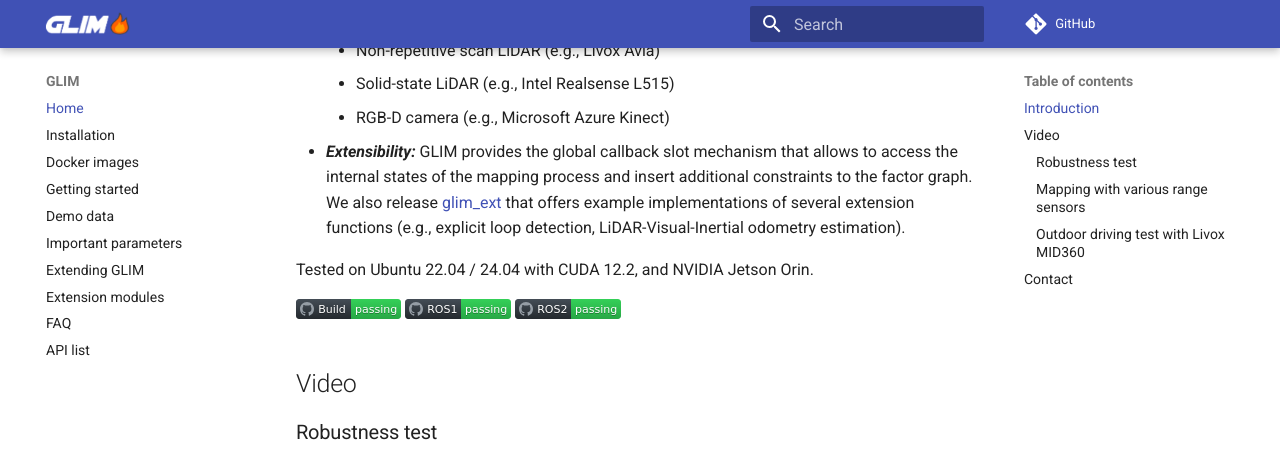
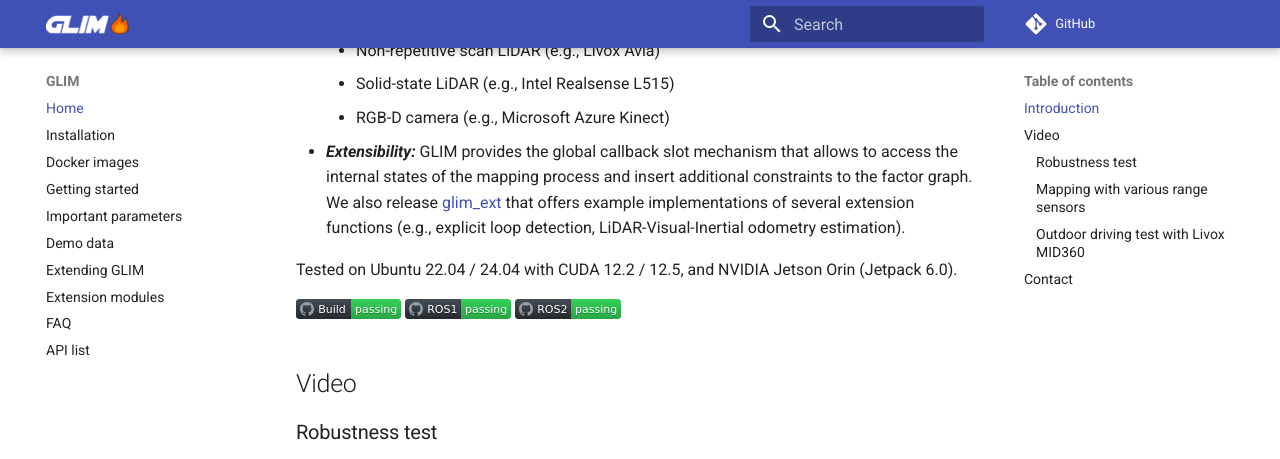
Before and after one commit to koide3/glim, an MkDocs documentation site: the page built from docs/index.md, in a window 1280 px wide and 900 px high, scrolled down 688 px, cut to the strip 0-459 px from the top of the window. Built offline with MkDocs 1.6.1 and Material for MkDocs 9.7.7, drawn with Linux system fonts in a browser that asks for light colours; nearby versions of some CDN libraries; comment, search, counter and statistics services are not loaded.

Commit message:
refine docs

```diff
--- a/docs/index.md
+++ b/docs/index.md
@@ -15,7 +15,7 @@
     - RGB-D camera (e.g., Microsoft Azure Kinect)
 - ***Extensibility:*** GLIM provides the global callback slot mechanism that allows to access the internal states of the mapping process and insert additional constraints to the factor graph. We also release [glim_ext](https://github.com/koide3/glim_ext) that offers example implementations of several extension functions (e.g., explicit loop detection, LiDAR-Visual-Inertial odometry estimation).
 
-Tested on Ubuntu 22.04 / 24.04 with CUDA 12.2, and NVIDIA Jetson Orin.
+Tested on Ubuntu 22.04 / 24.04 with CUDA 12.2 / 12.5, and NVIDIA Jetson Orin (Jetpack 6.0).
 
 [![Build test status](assets/build.svg)](https://github.com/koide3/glim/actions/workflows/build.yml)
 [![ROS1](assets/ros1.svg)](https://github.com/koide3/glim_ros1/actions/workflows/docker_push.yml)
--- a/mkdocs.yml
+++ b/mkdocs.yml
@@ -49,8 +49,8 @@ nav:
     - 'installation.md'
     - 'docker.md'
     - 'quickstart.md'
+    - 'parameters.md'
     - 'demo.md'
-    - 'parameters.md'
     - 'extend.md'
     - 'extensions.md'
     - 'faq.md'
```
Also changed, not shown: README.md (+1 -1 lines).
